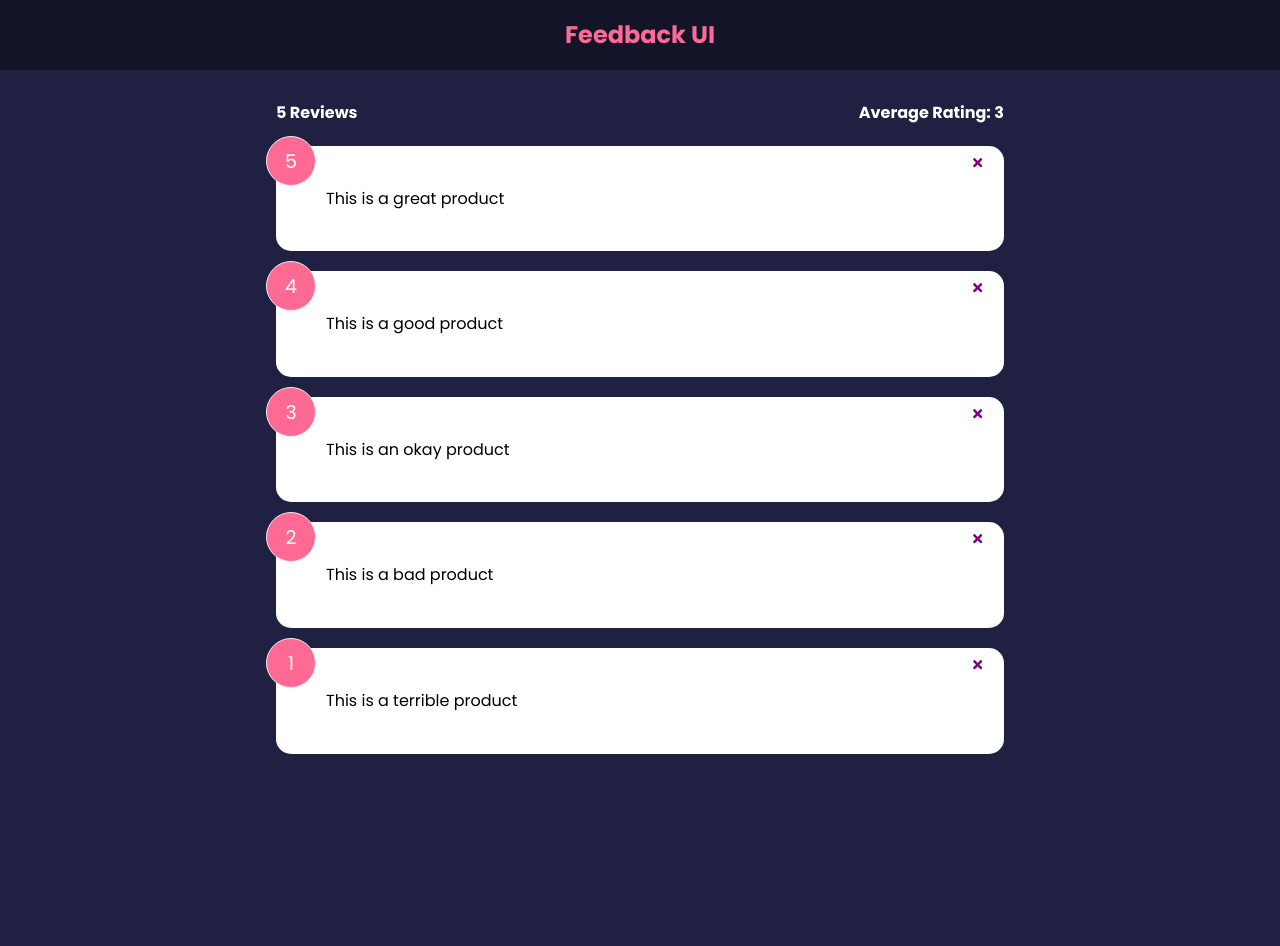
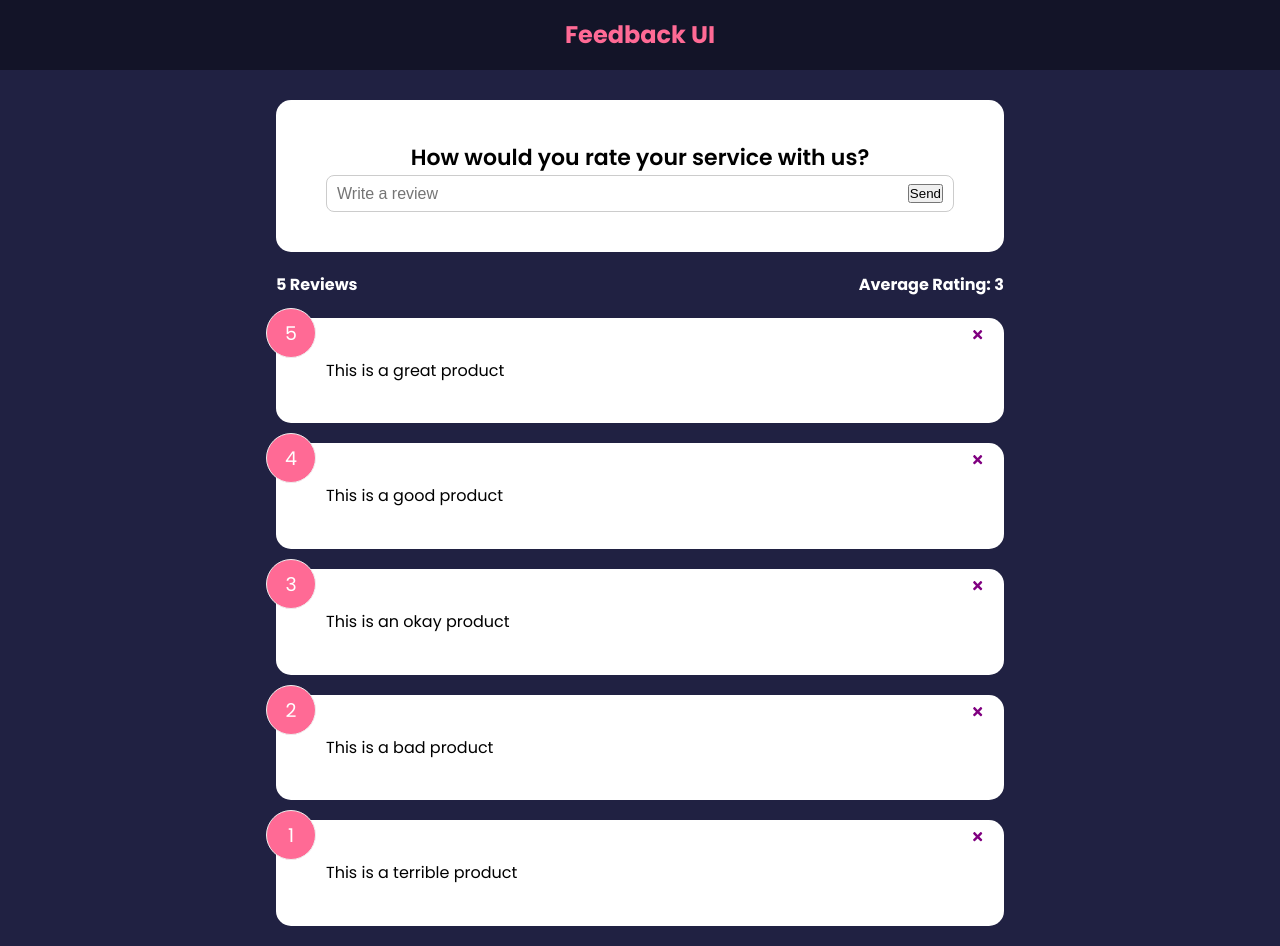
Before and after one commit to charliepixegon/react-feedback, a React (Create React App) app: page / in a window 1280 px wide. Before the commit the page ends 800 px from the top, so only its background shows below. Built offline with nearby package versions, Linux system fonts and the light colour scheme.

Commit message:
start of form

```diff
--- a/src/App.js
+++ b/src/App.js
@@ -4,6 +4,7 @@
 import FeedbackData from './data/FeedbackData';
 import FeedbackList from './components/FeedbackList';
 import FeedbackStats from './components/FeedbackStats';
+import FeedbackForm from './components/FeedbackForm';
 
 function App() {
   const [feedback, setFeedback] = useState(FeedbackData);
@@ -19,6 +20,7 @@
     <>
       <Header />
       <div className="container">
+        <FeedbackForm />
         <FeedbackStats feedback={feedback} />
         <FeedbackList items={feedback} handleDelete={deleteFeedback} />
       </div>
--- /dev/null
+++ b/src/components/FeedbackForm.jsx
@@ -0,0 +1,31 @@
+import { useState } from 'react';
+import Card from './shared/Card';
+
+function FeedbackForm() {
+  const [reviewText, setReviewText] = useState('');
+
+  const handleReviewTextChange = (e) => {
+    console.log(e.target.value);
+    setReviewText(e.target.value);
+  };
+
+  return (
+    <Card>
+      <form>
+        <h2>How would you rate your service with us?</h2>
+        {/* @todo rating select component */}
+        <div className="input-group">
+          <input
+            onChange={handleReviewTextChange}
+            type="text"
+            placeholder="Write a review"
+            value={reviewText}
+          />
+          <button type="submit">Send</button>
+        </div>
+      </form>
+    </Card>
+  );
+}
+
+export default FeedbackForm;
```
